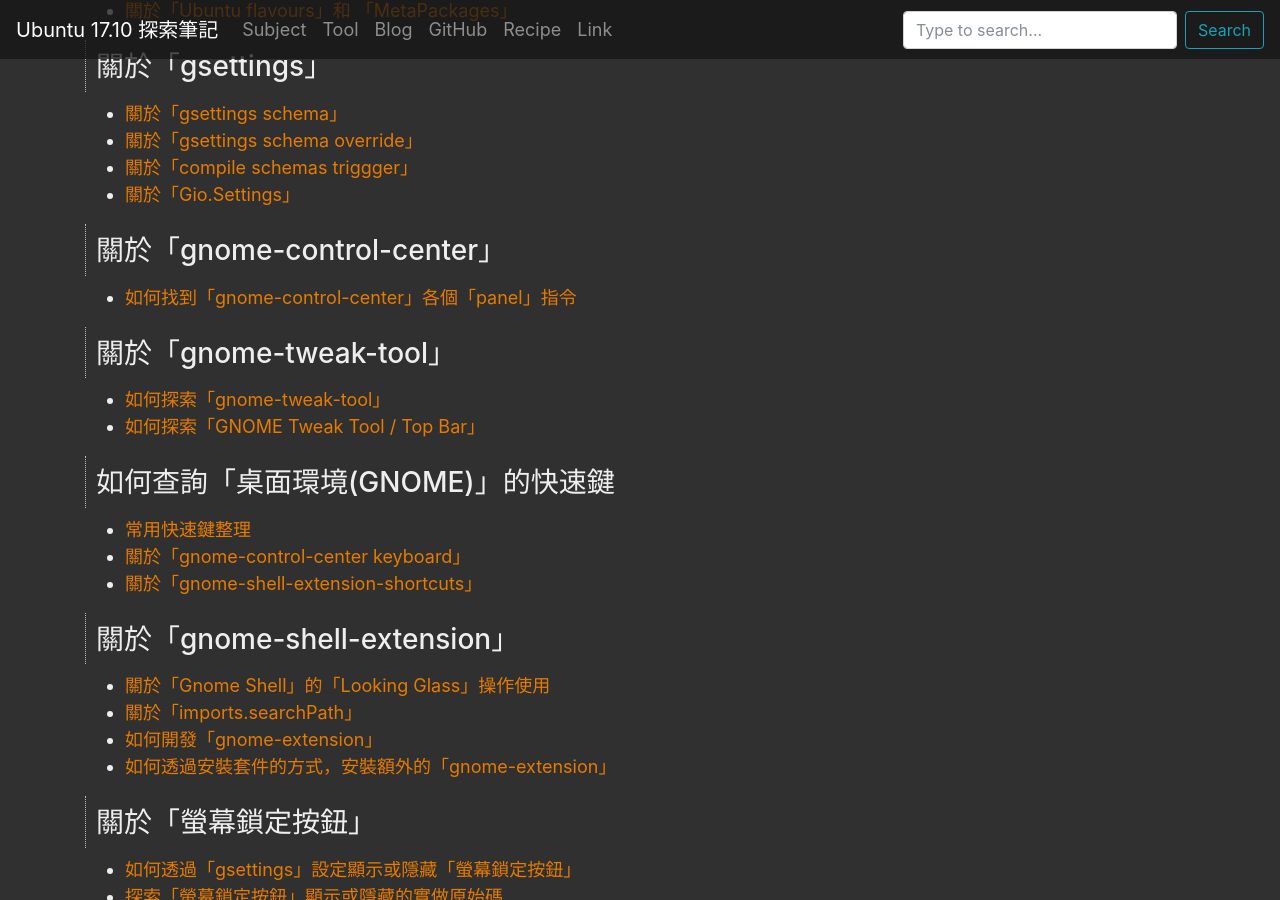
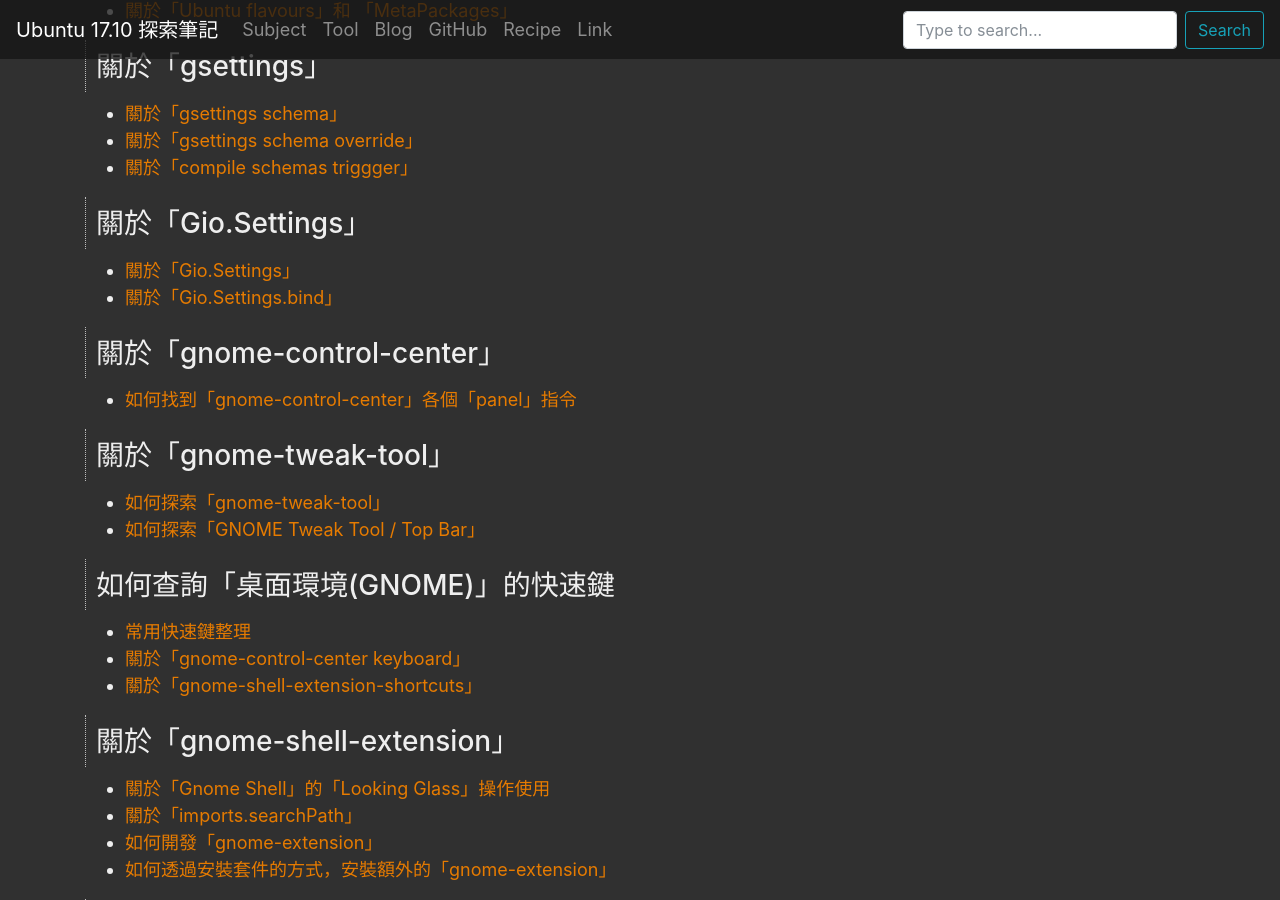
Before and after one commit to samwhelp/note-ubuntu-17.10, a Jekyll site: the page built from index.md, in a window 1280 px wide and 900 px high, scrolled down 987 px. Built offline with Jekyll 4.4.1, drawn with Linux system fonts in a browser that asks for light colours; nearby versions of some CDN libraries.

Commit message:
add link

```diff
--- a/index.md
+++ b/index.md
@@ -49,7 +49,13 @@
 * [關於「gsettings schema」](https://www.ubuntu-tw.org/modules/newbb/viewtopic.php?post_id=358926#forumpost358926)
 * [關於「gsettings schema override」](https://www.ubuntu-tw.org/modules/newbb/viewtopic.php?post_id=358928#forumpost358928)
 * [關於「compile schemas triggger」](https://www.ubuntu-tw.org/modules/newbb/viewtopic.php?post_id=358930#forumpost358930)
+
+
+## 關於「Gio.Settings」
+
 * [關於「Gio.Settings」](https://www.ubuntu-tw.org/modules/newbb/viewtopic.php?post_id=358950#forumpost358950)
+* [關於「Gio.Settings.bind」](https://www.ubuntu-tw.org/modules/newbb/viewtopic.php?post_id=358980#forumpost358980)
+
 
 ## 關於「gnome-control-center」
 
```
Also changed, not shown: example/gio-settings/gio-settings-bind/README.md (+5 -0 lines).
